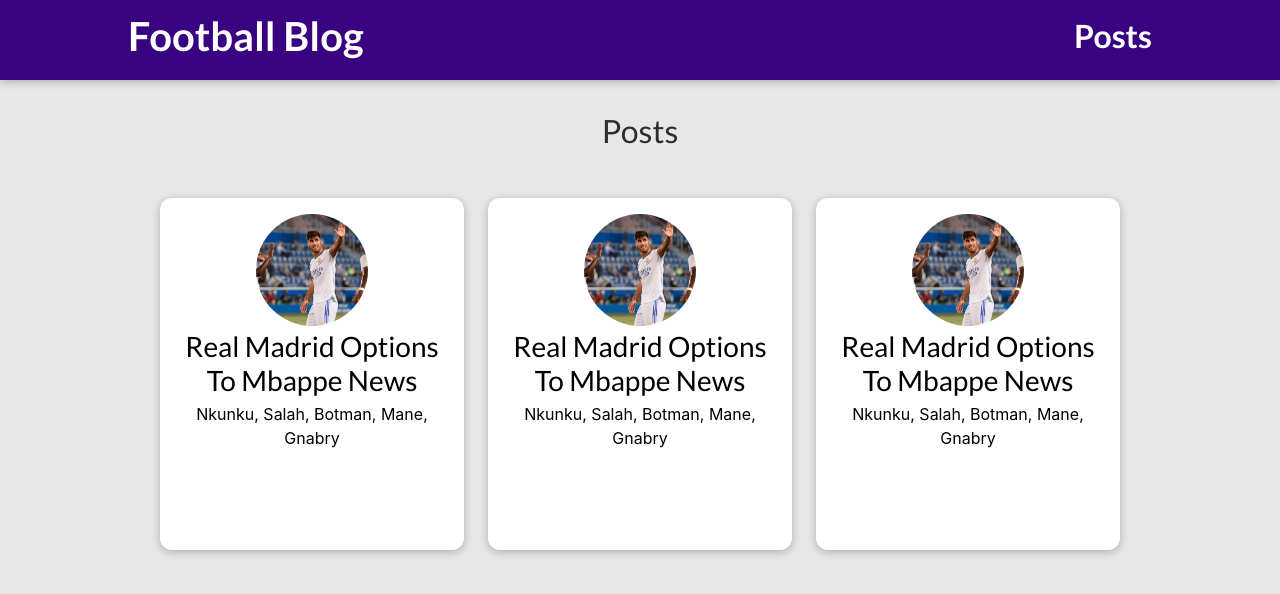
After one commit to RaulMaya/Spurs-Blog, a Django app: template my_blog/blog/templates/blog/posts.html in a window 1280 px wide. The commit adds this page. Shown: the top 594 px of the page. Run offline with Django 4.2, Linux system fonts and the light colour scheme; the template is opened without the code that fills it, so the values that code supplies are empty; some libraries are stand-ins or nearby versions.

Commit message:
Creating and Styling stand by posts for introduction to main post

```diff
--- /dev/null
+++ b/my_blog/blog/static/blog/post.css
@@ -0,0 +1,43 @@
+.post {
+    display: flex;
+    flex-direction: column;
+    align-items: center;
+    text-align: center;
+  }
+
+  .post a {
+    text-decoration: none;
+    color: black;
+    transition: all 0.2s ease;
+    padding: 1rem;
+  }
+
+  .post a:hover,
+  .post a:active {
+    transform: scale(1.1);
+    background-color: #390281;
+    color: white;
+  }
+
+  .post img {
+    width: 5rem;
+    height: 5rem;
+    object-fit: cover;
+    border-radius: 50%;
+  }
+
+  .post h3 {
+    margin: 0.25rem 0;
+  }
+
+  .post time {
+    color: #666666;
+    margin: 0.25rem;
+    font-style: italic;
+    font-size: 0.85rem;
+  }
+
+  .post:hover time,
+  .post:active time {
+    color: white;
+  }
--- /dev/null
+++ b/my_blog/blog/static/blog/posts.css
@@ -0,0 +1,43 @@
+body {
+    background-color: #e7e7e7;
+  }
+
+  #main-navigation {
+    background-color: #390281;
+    box-shadow: 0 2px 8px rgba(0, 0, 0, 0.25);
+  }
+
+  #posts {
+    margin: 7rem auto;
+    width: 90%;
+    max-width: 60rem;
+  }
+
+  #posts h2 {
+    text-align: center;
+    font-size: 2rem;
+    color: #2e2e2e;
+    margin: 3rem 0;
+  }
+
+  ul {
+    list-style: none;
+    margin: 0;
+    padding: 0;
+    display: grid;
+    grid-template-columns: repeat(auto-fill, minmax(17rem, 1fr));
+    gap: 1.5rem;
+  }
+
+  .post img {
+    width: 7rem;
+    height: 7rem;
+  }
+
+  .post a {
+    height: 22rem;
+    transform-origin: center;
+    box-shadow: 0 2px 8px rgba(0, 0, 0, 0.25);
+    border-radius: 12px;
+    background-color: white;
+  }
--- /dev/null
+++ b/my_blog/blog/templates/blog/includes/portrait.html
@@ -0,0 +1,12 @@
+{% load static %}
+<li>
+    <article class = 'post'>
+        <a href="">
+            <img src="{% static "real_madrid_options.jpg" %}"  alt="Real Madrid Options To Mbappe News"/>
+            <div class="post__content">
+                <h3>Real Madrid Options To Mbappe News</h3>
+                <p>Nkunku, Salah, Botman, Mane, Gnabry</p>
+            </div>
+        </a>
+    </article>
+</li>
--- /dev/null
+++ b/my_blog/blog/templates/blog/posts.html
@@ -0,0 +1,23 @@
+{% extends "base.html" %}
+{% load static %}
+
+{% block title %}
+    Posts
+{% endblock %}
+
+{% block css_files %}
+    <link rel="stylesheet" href="{% static "blog/post.css" %}">
+    <link rel="stylesheet" href="{% static "blog/posts.css" %}">
+{% endblock %}
+
+{% block content %}
+<section id="posts">
+    <h2>Posts</h2>
+
+    <ul>
+        {% include "blog/includes/portrait.html" %}
+        {% include "blog/includes/portrait.html" %}
+        {% include "blog/includes/portrait.html" %}
+    </ul>
+</section>
+{% endblock %}
--- a/my_blog/blog/views.py
+++ b/my_blog/blog/views.py
@@ -1,3 +1,4 @@
+import re
 from django.shortcuts import render
 
 # Create your views here.
@@ -6,7 +7,7 @@ def starting_page(request):
     return render(request, "blog/index.html")
 
 def posts(request):
-    pass
+    return render(request, "blog/posts.html")
 
 def individual_post(request):
     pass
--- a/my_blog/static/global_styles.css
+++ b/my_blog/static/global_styles.css
@@ -31,18 +31,18 @@ h3 {
   left: 0;
 }
 
-#navigation a {
+#main-navigation a {
   text-decoration: none;
   color: white;
   font-weight: bold;
 }
 
-#navigation a:hover,
+#main-navigation a:hover,
 #main-navigation a:active {
   color: #cf79f1;
 }
 
-#navigation h1 a:hover,
-#navigation h1 a:active {
+#main-navigation h1 a:hover,
+#main-navigation h1 a:active {
   color: white;
 }
--- a/my_blog/templates/base.html
+++ b/my_blog/templates/base.html
@@ -15,6 +15,12 @@
     {% block css_files %}{% endblock %}
 </head>
 <body>
+    <header id="main-navigation">
+        <h1><a href="{% url 'starting_page' %}">Football Blog</a></h1>
+        <nav>
+            <h2><a href="">Posts</a></h2>
+        </nav>
+    </header>
     {% block content %}{% endblock %}
 </body>
 </html>
```
Also changed, not shown: my_blog/blog/static/blog/styles.css (+14 -8 lines), my_blog/blog/templates/blog/index.html (+8 -19 lines), my_blog/static/iniesta_2010.jpg (added), my_blog/static/real_madrid_options.jpg (added).
